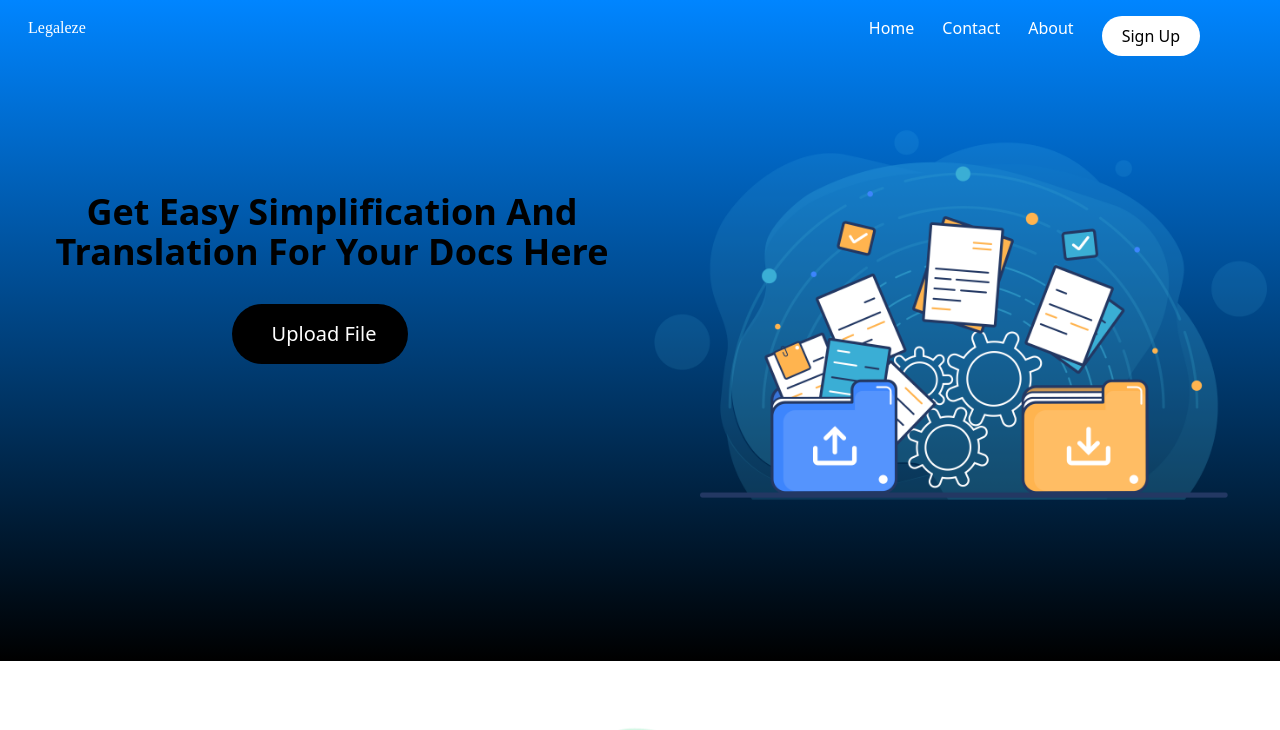
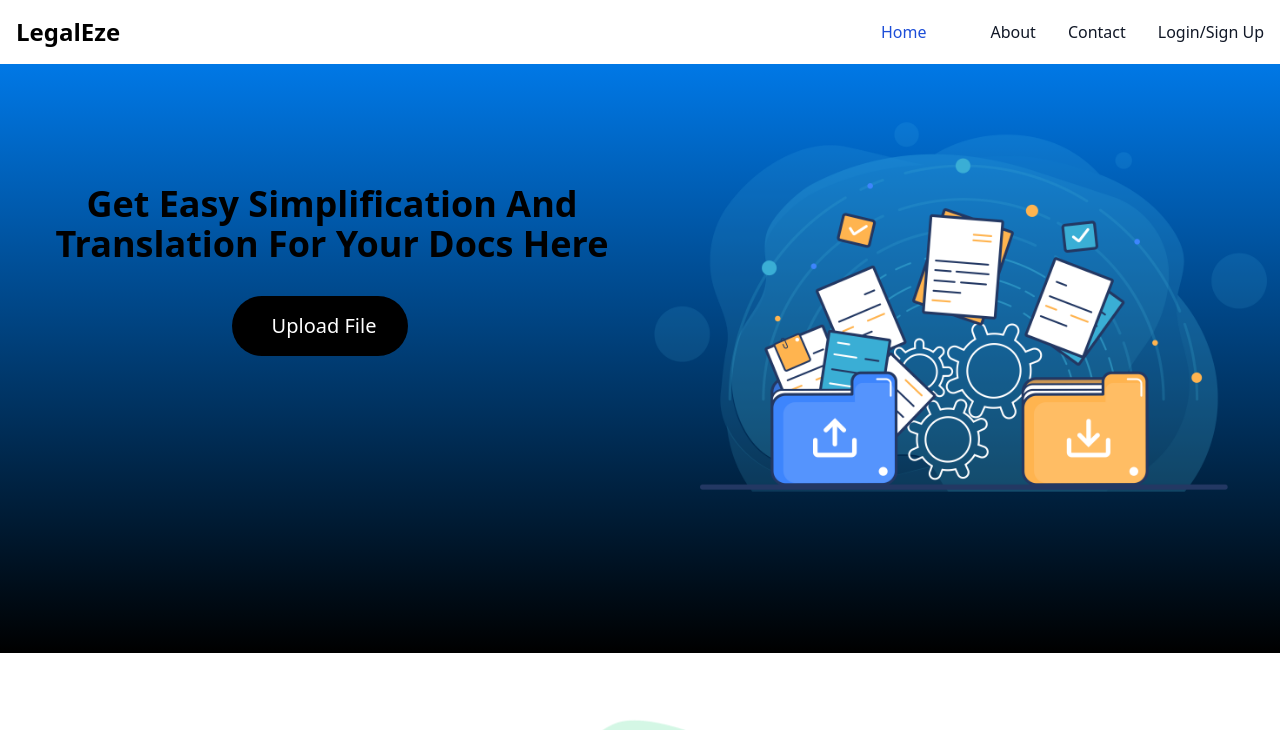
Before and after one commit to aryastark08/LegalEze, a website built with Vite: page frontend/index.html in a window 1280 px wide. Shown: the top 730 px of the page. Built offline with nearby package versions, Linux system fonts and the light colour scheme; some icons are missing.

Commit message:
made modifications in index.html

```diff
--- a/frontend/index.html
+++ b/frontend/index.html
@@ -7,21 +7,47 @@
   <script src="https://cdn.tailwindcss.com"></script>
   <title>LegalEze</title>
   <link href="https://cdn.jsdelivr.net/npm/tailwindcss@2.2.19/dist/tailwind.min.css" rel="stylesheet">
+  <link rel="preconnect" href="https://fonts.googleapis.com">
+  <link rel="preconnect" href="https://fonts.gstatic.com" crossorigin>
+  <link href="https://fonts.googleapis.com/css2?family=Poppins:wght@500&display=swap" rel="stylesheet">
+
 </head>
 <body>
   <section id="title">
     <div class="">
-      <nav class="flex justify-between">
-        <a href="" class="brnd px-7 py-4 text-white">Legaleze</a>
 
-        <ul class="px-20 py-4 flex space-x-7 justify-end ">
-          <li class="text-white hover:text-black">Home</li>
-          <li class="text-white hover:text-black">Contact</li>
-          <li class="text-white hover:text-black">About</li>
-          <button id="openPopupButton" class="bg-white px-5 py-2 hover:bg-black hover:text-white rounded-full">Sign
-            Up</button>
-        </ul>
-      </nav>
+<nav class="bg-white border-gray-200 dark:bg-gray-900 dark:border-gray-700">
+  <div class="max-w-screen-xl flex flex-wrap items-center justify-between mx-auto p-4">
+    <a href="#" class="flex">
+        <span class="self-center text-2xl font-semibold whitespace-nowrap dark:text-white">LegalEze</span>
+    </a>
+    <button data-collapse-toggle="navbar-dropdown" type="button" class="inline-flex items-center p-2 w-10 h-10 justify-center text-sm text-gray-500 rounded-lg md:hidden hover:bg-gray-100 focus:outline-none focus:ring-2 focus:ring-gray-200 dark:text-gray-400 dark:hover:bg-gray-700 dark:focus:ring-gray-600" aria-controls="navbar-dropdown" aria-expanded="false">
+        <span class="sr-only">Open main menu</span>
+        <svg class="w-5 h-5" aria-hidden="true" xmlns="http://www.w3.org/2000/svg" fill="none" viewBox="0 0 17 14">
+            <path stroke="currentColor" stroke-linecap="round" stroke-linejoin="round" stroke-width="2" d="M1 1h15M1 7h15M1 13h15"/>
+        </svg>
+    </button>
+    <div class="hidden w-full md:block md:w-auto" id="navbar-dropdown">
+      <ul class="flex flex-col font-medium p-4 md:p-0 mt-4 border border-gray-100 rounded-lg bg-gray-50 md:flex-row md:space-x-8 md:mt-0 md:border-0 md:bg-white dark:bg-gray-800 md:dark:bg-gray-900 dark:border-gray-700">
+        <li>
+          <a href="#" class="block py-2 pl-3 pr-4 text-white bg-blue-700 rounded md:bg-transparent md:text-blue-700 md:p-0 md:dark:text-blue-500 dark:bg-blue-600 md:dark:bg-transparent" aria-current="page">Home</a>
+        </li>
+        <li>
+
+        <li>
+          <a href="#/" class="block py-2 pl-3 pr-4 text-gray-900 rounded hover:bg-gray-100 md:hover:bg-transparent md:border-0 md:hover:text-blue-700 md:p-0 dark:text-white md:dark:hover:text-blue-500 dark:hover:bg-gray-700 dark:hover:text-white md:dark:hover:bg-transparent">About</a>
+        </li>
+        <li>
+          <a href="#" class="block py-2 pl-3 pr-4 text-gray-900 rounded hover:bg-gray-100 md:hover:bg-transparent md:border-0 md:hover:text-blue-700 md:p-0 dark:text-white md:dark:hover:text-blue-500 dark:hover:bg-gray-700 dark:hover:text-white md:dark:hover:bg-transparent">Contact</a>
+        </li>
+        <li>
+          <a href="#" class="block py-2 pl-3 pr-4 text-gray-900 rounded hover:bg-gray-100 md:hover:bg-transparent md:border-0 md:hover:text-blue-700 md:p-0 dark:text-white md:dark:hover:text-blue-500 dark:hover:bg-gray-700 dark:hover:text-white md:dark:hover:bg-transparent">Login/Sign Up</a>
+        </li>
+      </ul>
+    </div>
+  </div>
+</nav>
+
       <div id="popupOverlay" class="popup-overlay">
         <div class="popup-content w-96">
           <h2 class="text-2xl font-semibold mb-4">Login</h2>
@@ -64,17 +90,17 @@
       </div>
   </section>
   <div class="carousel-container relative">
-    <div class="carousel-slide active">
+    <div class="carousel-slide active" style="font-family: 'Poppins', sans-serif;;">
       <img src="./img/easy to use.png" alt="Image 1" class="carousel-image ml-48 mt-14 mb-14">
       <div class="carousel-description">Easy to Use</div>
     </div>
     <div class="carousel-slide">
       <img src="./img/summary img.png" alt="Image 2" class="carousel-image ml-48 mt-14 mb-14">
-      <div class="carousel-description">Summarize</div>
+      <div class="carousel-description" style="font-family: 'Poppins', sans-serif;;">Simplify Legalese in minutes</div>
     </div>
     <div class="carousel-slide">
       <img src="./img/translation img 2.png" alt="Image 3" class="carousel-image ml-48 mt-14 mb-14">
-      <div class="carousel-description">Translate</div>
+      <div class="carousel-description" style="font-family: 'Poppins', sans-serif;;">Translate</div>
     </div>
     <button id="prevButton"
       class="absolute left-0 top-1/2 transform -translate-y-1/2 p-2  text-black rounded-full shadow-md">&#60;</button>
```
